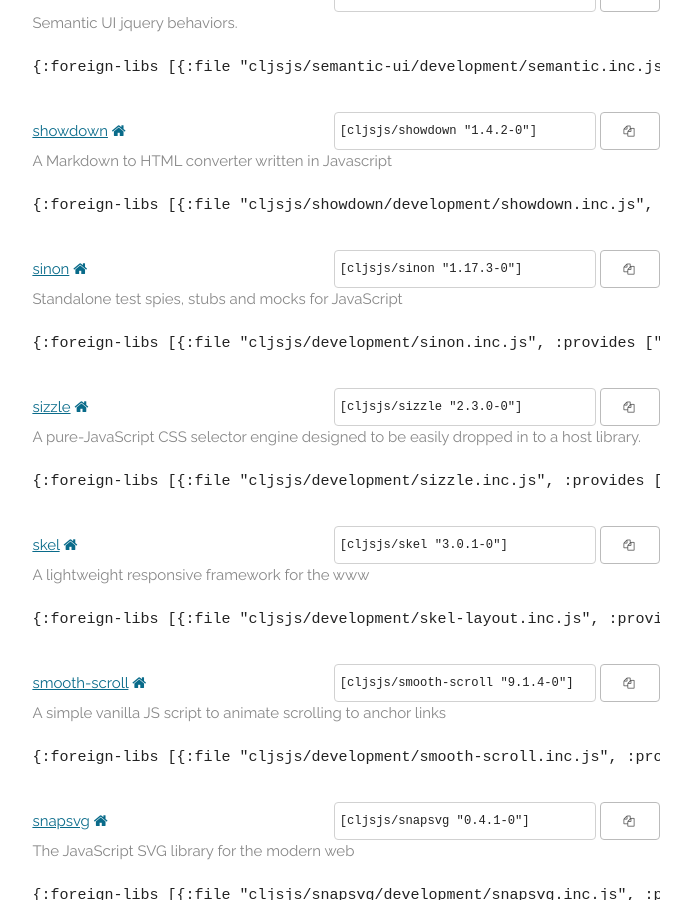
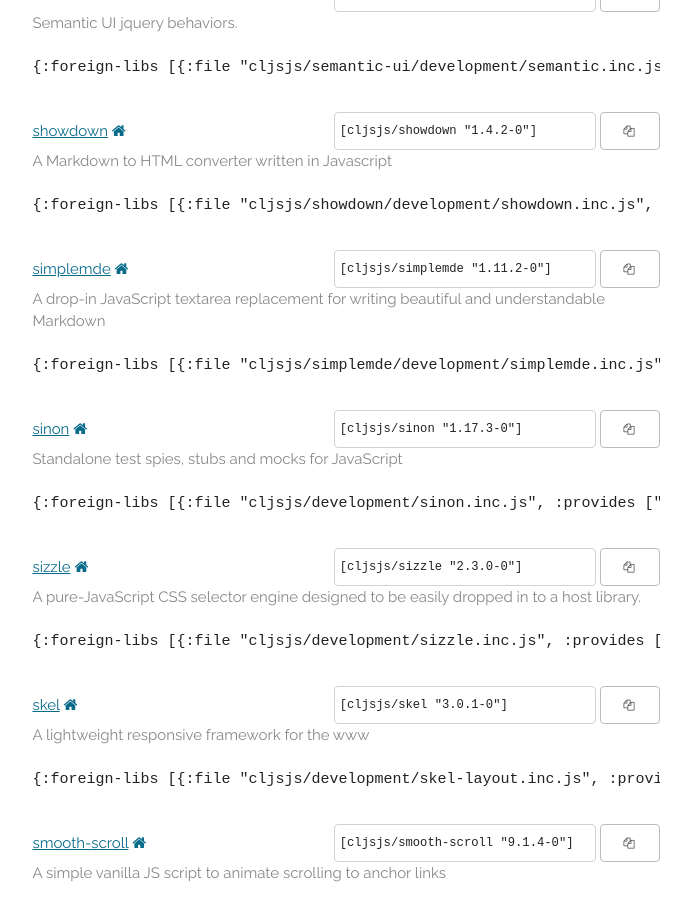
Before and after one commit to cljsjs/cljsjs.github.io, a Jekyll site: the page built from index.markdown, in a window 1280 px wide and 900 px high, scrolled down 30773 px. Shown: the whole window, without its empty margins (294-985 px from the left). Built offline with Jekyll 4.4.1, drawn with Linux system fonts in a browser that asks for light colours; nearby versions of some CDN libraries; comment, search, counter and statistics services are not loaded.

Commit message:
Automatic update

```diff
--- a/_includes/packages.html
+++ b/_includes/packages.html
@@ -2059,6 +2059,16 @@
     <pre class="deps">{:foreign-libs [{:file "cljsjs/showdown/development/showdown.inc.js", :provides ["cljsjs.showdown"], :file-min "cljsjs/showdown/production/showdown.min.inc.js"}], :externs ["cljsjs/showdown/common/showdown.ext.js"]}</pre>
   </li>
   <li>
+    <a href="https://clojars.org/cljsjs/simplemde">simplemde</a>
+    <a href="https://github.com/showdownjs/showdown" target="new"><i class="fa fa-home"></i></a>
+    <span class="clojars">
+      <input type="text" value='[cljsjs/simplemde "1.11.2-0"]'/>
+      <button data-clipboard-text='[cljsjs/simplemde "1.11.2-0"]'><i class="fa fa-copy"></i></button>
+    </span>
+    <p class="description">A drop-in JavaScript textarea replacement for writing beautiful and understandable Markdown</p>
+    <pre class="deps">{:foreign-libs [{:file "cljsjs/simplemde/development/simplemde.inc.js", :provides ["cljsjs.simplemde"], :file-min "cljsjs/simplemde/production/simplemde.min.inc.js"}], :externs ["cljsjs/simplemde/common/simplemde.ext.js"]}</pre>
+  </li>
+  <li>
     <a href="https://clojars.org/cljsjs/sinon">sinon</a>
     <a href="https://github.com/cjohansen/Sinon.JS" target="new"><i class="fa fa-home"></i></a>
     <span class="clojars">
```
